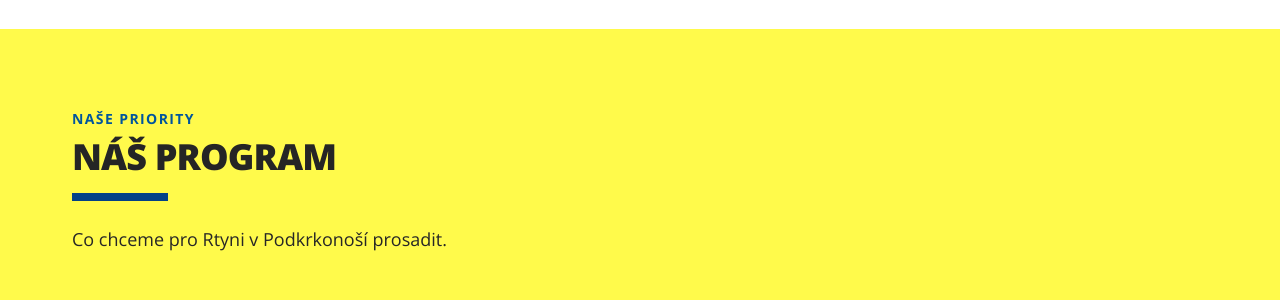
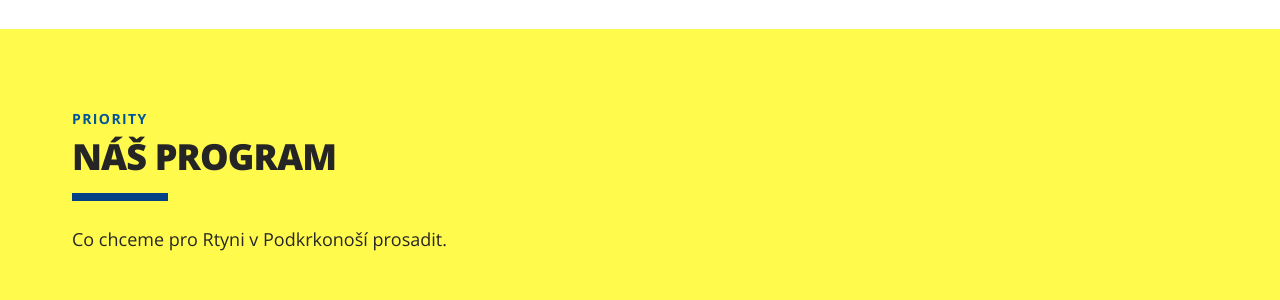
Before and after one commit to mtjns/lidovcirtyne, a Jekyll site: the page built from index.html, in a window 1280 px wide and 900 px high, scrolled down 1348 px. Shown: the part 151-451 px from the top of the window. Built offline with Jekyll 4.4.1, drawn with Linux system fonts in a browser that asks for light colours.

Commit message:
fix program subheading

```diff
--- a/index.html
+++ b/index.html
@@ -62,7 +62,7 @@ description: "Místní organizace KDU-ČSL v Rtyni v Podkrkonoší — Noví lid
 <section id="program" class="section-tint bg-lidovci-yellow scroll-mt-24">
   <div class="container-lidovci py-20">
     <div class="max-w-3xl mb-12">
-      <p class="eyebrow mb-2">Naše priority</p>
+      <p class="eyebrow mb-2">Priority</p>
       <h2 class="text-4xl mb-4">Náš program</h2>
       <span class="thick-rule-blue mb-6"></span>
       <p class="text-lg text-neutral-800">Co chceme pro Rtyni v Podkrkonoší prosadit.</p>
```
